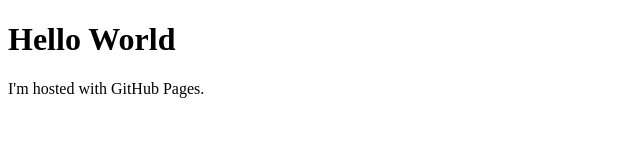
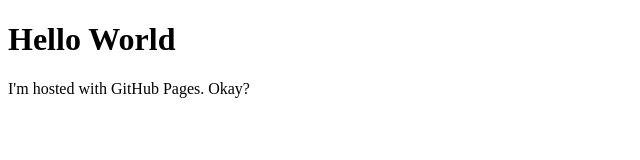
Before and after one commit to gorselight/gorselight.github.io, a plain HTML site: page index.html in a window 1280 px wide. Shown: the full height of the page, 0-640 px from the left. Drawn offline with Linux system fonts and the light colour scheme.

Commit message:
Add okay

```diff
--- a/index.html
+++ b/index.html
@@ -2,6 +2,6 @@
 <html>
 <body>
 <h1>Hello World</h1>
-<p>I'm hosted with GitHub Pages.</p>
+<p>I'm hosted with GitHub Pages. Okay?</p>
 </body>
 </html>
```
